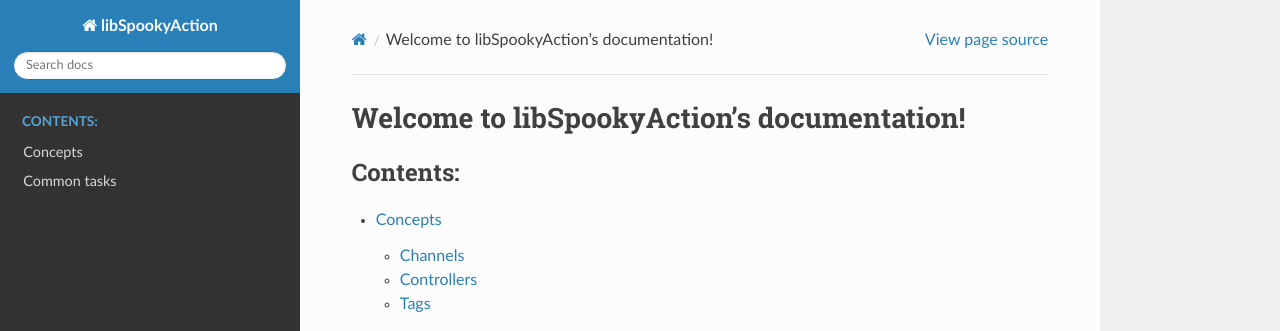
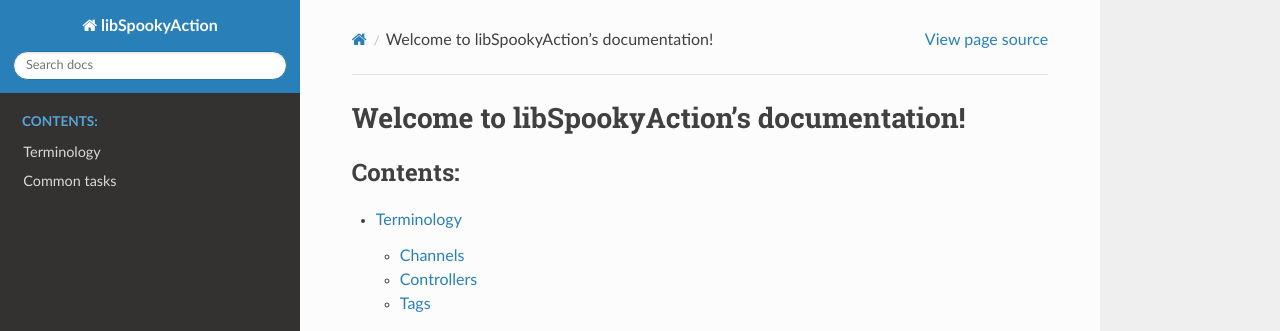
Before and after one commit to mittelab/libspookyaction, a Sphinx documentation site: the page built from docs/index.rst, in a window 1280 px wide and 998 px high. Shown: the top 331 px of the window. Built offline with Sphinx 7.4.7 and the Read the Docs theme 2.0.0, drawn with Linux system fonts in a browser that asks for light colours; pages that are not in the unit, such as notebooks, are missing from menus.

Commit message:
Rename concepts -> terminology

```diff
--- a/docs/index.rst
+++ b/docs/index.rst
@@ -10,7 +10,7 @@ Welcome to libSpookyAction's documentation!
    :maxdepth: 2
    :caption: Contents:
 
-   concepts
+   terminology
    common_tasks
    api/library_root
 
--- a/docs/concepts.rst
+++ b/docs/terminology.rst
@@ -1,5 +1,5 @@
-Concepts
-========
+Terminology
+===========
 
 This library is split in 3 main part
 
```
